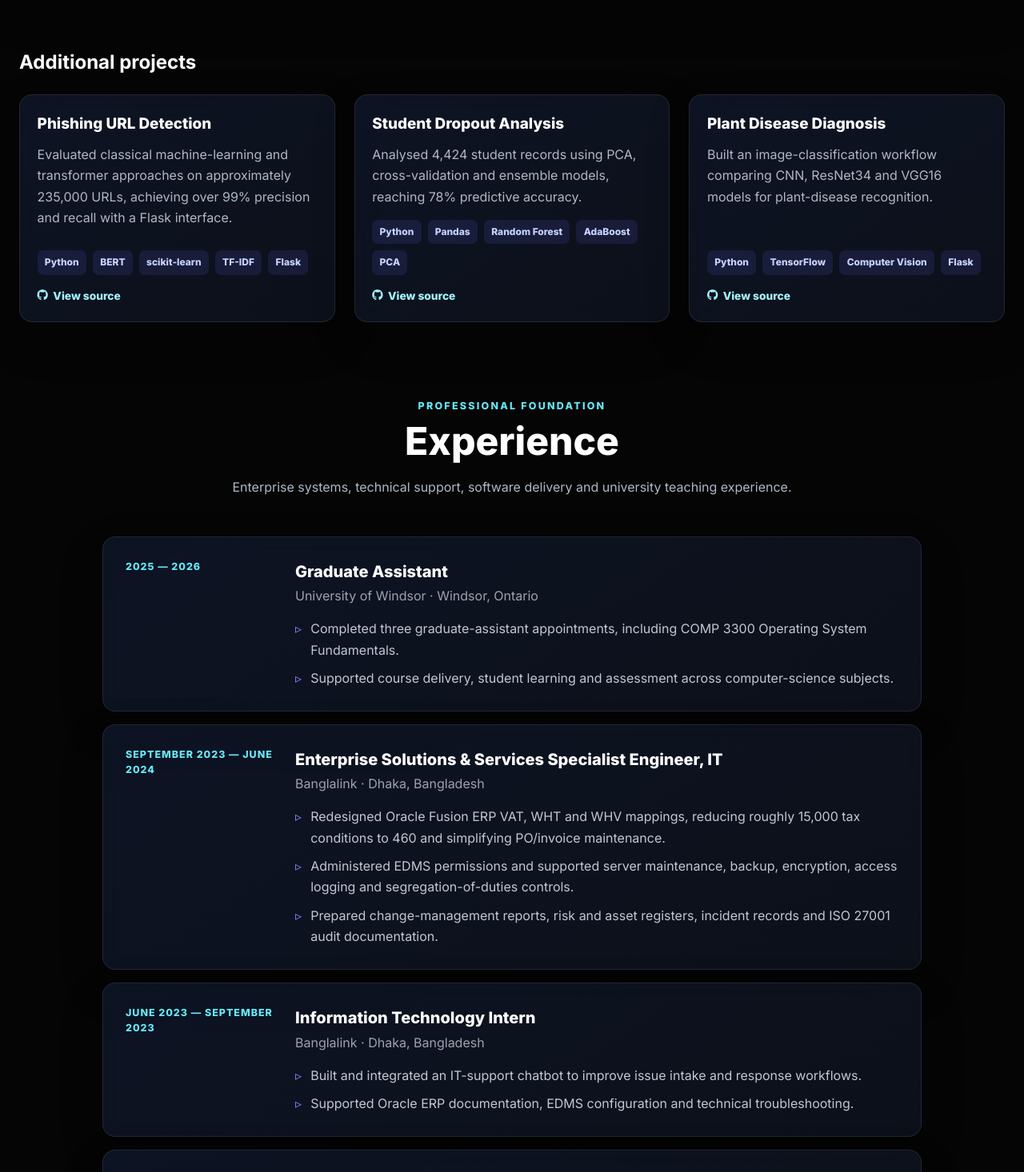
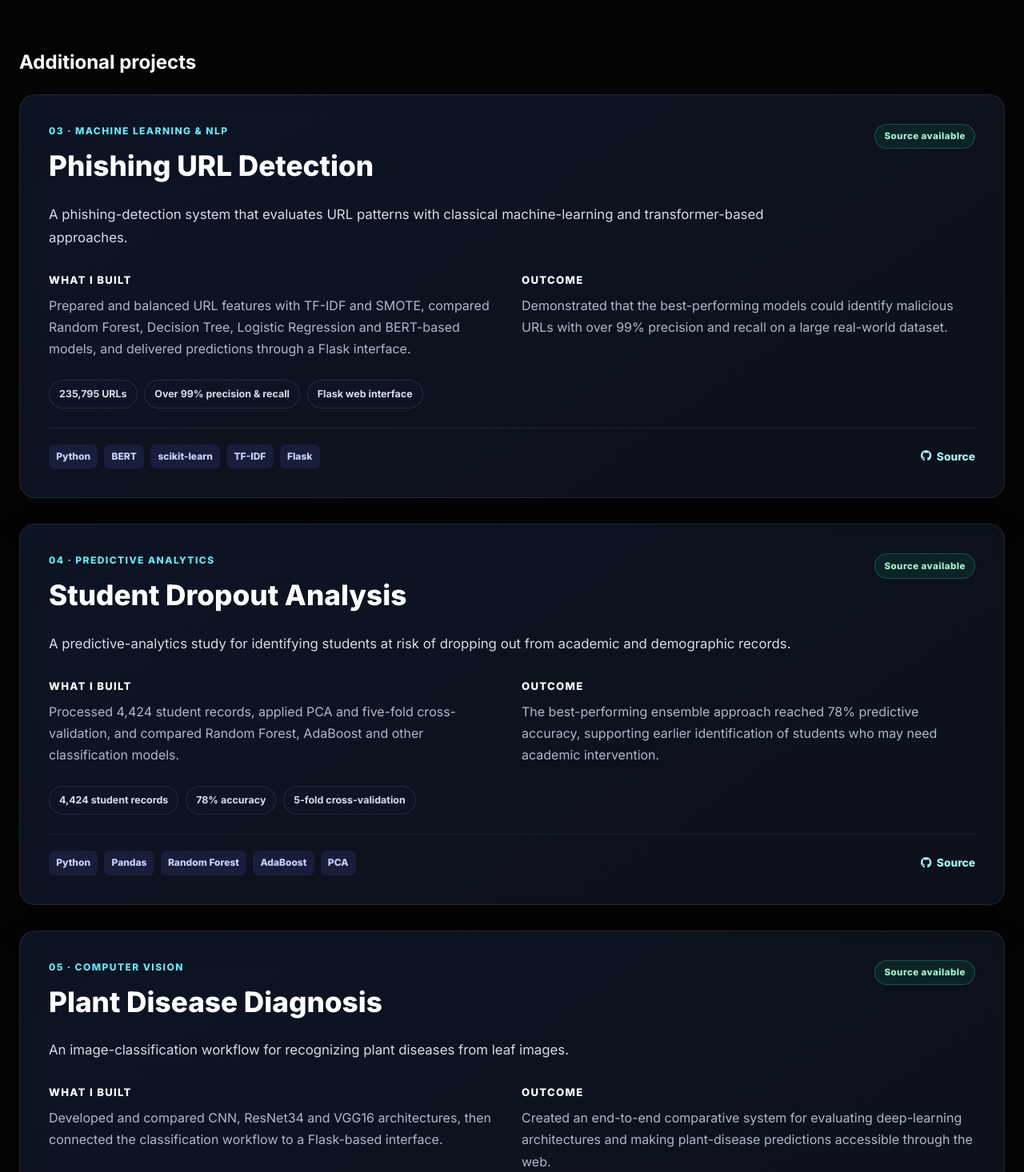
Before and after one commit to bonrakinab/arnob-portfolio, a React (Vite) app: page / in a window 1280 px wide. Shown: the part 2024-3490 px from the top of the page at 80% size. Built offline with nearby package versions, Linux system fonts and the light colour scheme.

Commit message:
Match additional projects to featured layout and update resume (#4)
Render additional projects with the shared full-width case-study component and replace the downloadable resume after degree completion.

```diff
--- a/src/components/Projects.jsx
+++ b/src/components/Projects.jsx
@@ -28,22 +28,43 @@ const featuredProjects = [
 
 const supportingProjects = [
   {
+    label: 'Machine Learning & NLP',
     title: 'Phishing URL Detection',
-    description: 'Evaluated classical machine-learning and transformer approaches on approximately 235,000 URLs, achieving over 99% precision and recall with a Flask interface.',
+    summary: 'A phishing-detection system that evaluates URL patterns with classical machine-learning and transformer-based approaches.',
+    built: 'Prepared and balanced URL features with TF-IDF and SMOTE, compared Random Forest, Decision Tree, Logistic Regression and BERT-based models, and delivered predictions through a Flask interface.',
+    impact: 'Demonstrated that the best-performing models could identify malicious URLs with over 99% precision and recall on a large real-world dataset.',
+    metrics: ['235,795 URLs', 'Over 99% precision & recall', 'Flask web interface'],
     tech: ['Python', 'BERT', 'scikit-learn', 'TF-IDF', 'Flask'],
-    href: 'https://github.com/bonrakinab/Phishing-URL-Detection-Using-Artificial-Intelligence'
+    status: 'Source available',
+    links: [
+      { label: 'Source', href: 'https://github.com/bonrakinab/Phishing-URL-Detection-Using-Artificial-Intelligence', icon: 'fab fa-github' }
+    ]
   },
   {
+    label: 'Predictive Analytics',
     title: 'Student Dropout Analysis',
-    description: 'Analysed 4,424 student records using PCA, cross-validation and ensemble models, reaching 78% predictive accuracy.',
+    summary: 'A predictive-analytics study for identifying students at risk of dropping out from academic and demographic records.',
+    built: 'Processed 4,424 student records, applied PCA and five-fold cross-validation, and compared Random Forest, AdaBoost and other classification models.',
+    impact: 'The best-performing ensemble approach reached 78% predictive accuracy, supporting earlier identification of students who may need academic intervention.',
+    metrics: ['4,424 student records', '78% accuracy', '5-fold cross-validation'],
     tech: ['Python', 'Pandas', 'Random Forest', 'AdaBoost', 'PCA'],
-    href: 'https://github.com/bonrakinab/Student-Dropout-Analysis-and-Prediction-Using-Machine-Learning-Algorithms'
+    status: 'Source available',
+    links: [
+      { label: 'Source', href: 'https://github.com/bonrakinab/Student-Dropout-Analysis-and-Prediction-Using-Machine-Learning-Algorithms', icon: 'fab fa-github' }
+    ]
   },
   {
+    label: 'Computer Vision',
     title: 'Plant Disease Diagnosis',
-    description: 'Built an image-classification workflow comparing CNN, ResNet34 and VGG16 models for plant-disease recognition.',
+    summary: 'An image-classification workflow for recognizing plant diseases from leaf images.',
+    built: 'Developed and compared CNN, ResNet34 and VGG16 architectures, then connected the classification workflow to a Flask-based interface.',
+    impact: 'Created an end-to-end comparative system for evaluating deep-learning architectures and making plant-disease predictions accessible through the web.',
+    metrics: ['CNN, ResNet34 & VGG16', 'Image classification', 'Flask web interface'],
     tech: ['Python', 'TensorFlow', 'Computer Vision', 'Flask'],
-    href: 'https://github.com/bonrakinab/Plant-Disease-Diagnosis'
+    status: 'Source available',
+    links: [
+      { label: 'Source', href: 'https://github.com/bonrakinab/Plant-Disease-Diagnosis', icon: 'fab fa-github' }
+    ]
   }
 ];
 
@@ -57,20 +78,11 @@ const ProjectLinks = ({ links }) => (
   </div>
 );
 
-const Projects = () => (
-  <section id="projects" className="portfolio-section mb-24">
-    <div className="section-heading">
-      <p className="section-eyebrow">Selected systems</p>
-      <h2>Featured Work</h2>
-      <p>Research and products that show how I approach real problems—from retrieval design to secure production workflows.</p>
-    </div>
-
-    <div className="space-y-8">
-      {featuredProjects.map((project, index) => (
-        <article key={project.title} className="featured-project">
+const ProjectCard = ({ project, number }) => (
+  <article className="featured-project">
     <div className="featured-project-header">
       <div>
-              <p className="project-index">0{index + 1} · {project.label}</p>
+        <p className="project-index">{String(number).padStart(2, '0')} · {project.label}</p>
         <h3>{project.title}</h3>
       </div>
       <span className="status-badge">{project.status}</span>
@@ -100,27 +112,31 @@ const Projects = () => (
       {project.links.length > 0 && <ProjectLinks links={project.links} />}
     </div>
   </article>
+);
+
+const Projects = () => (
+  <section id="projects" className="portfolio-section mb-24">
+    <div className="section-heading">
+      <p className="section-eyebrow">Selected systems</p>
+      <h2>Featured Work</h2>
+      <p>Research and products that show how I approach real problems—from retrieval design to secure production workflows.</p>
+    </div>
+
+    <div className="space-y-8">
+      {featuredProjects.map((project, index) => (
+        <ProjectCard key={project.title} project={project} number={index + 1} />
       ))}
     </div>
 
     <div className="mt-16">
       <h3 className="text-2xl font-bold text-white mb-6">Additional projects</h3>
-      <div className="grid grid-cols-1 md:grid-cols-3 gap-6">
-        {supportingProjects.map((project) => (
-          <article key={project.title} className="supporting-project">
-            <div>
-              <h4>{project.title}</h4>
-              <p>{project.description}</p>
-            </div>
-            <div>
-              <div className="tech-tags compact">
-                {project.tech.map((technology) => <span key={technology}>{technology}</span>)}
-              </div>
-              <a href={project.href} target="_blank" rel="noopener noreferrer" className="project-source-link">
-                <i className="fab fa-github" aria-hidden="true"></i> View source
-              </a>
-            </div>
-          </article>
+      <div className="space-y-8">
+        {supportingProjects.map((project, index) => (
+          <ProjectCard
+            key={project.title}
+            project={project}
+            number={featuredProjects.length + index + 1}
+          />
         ))}
       </div>
     </div>
```
Also changed, not shown: 1 other file (tests, documents, lock files or other folders). Lines whose indentation alone changed are shown as unchanged.
